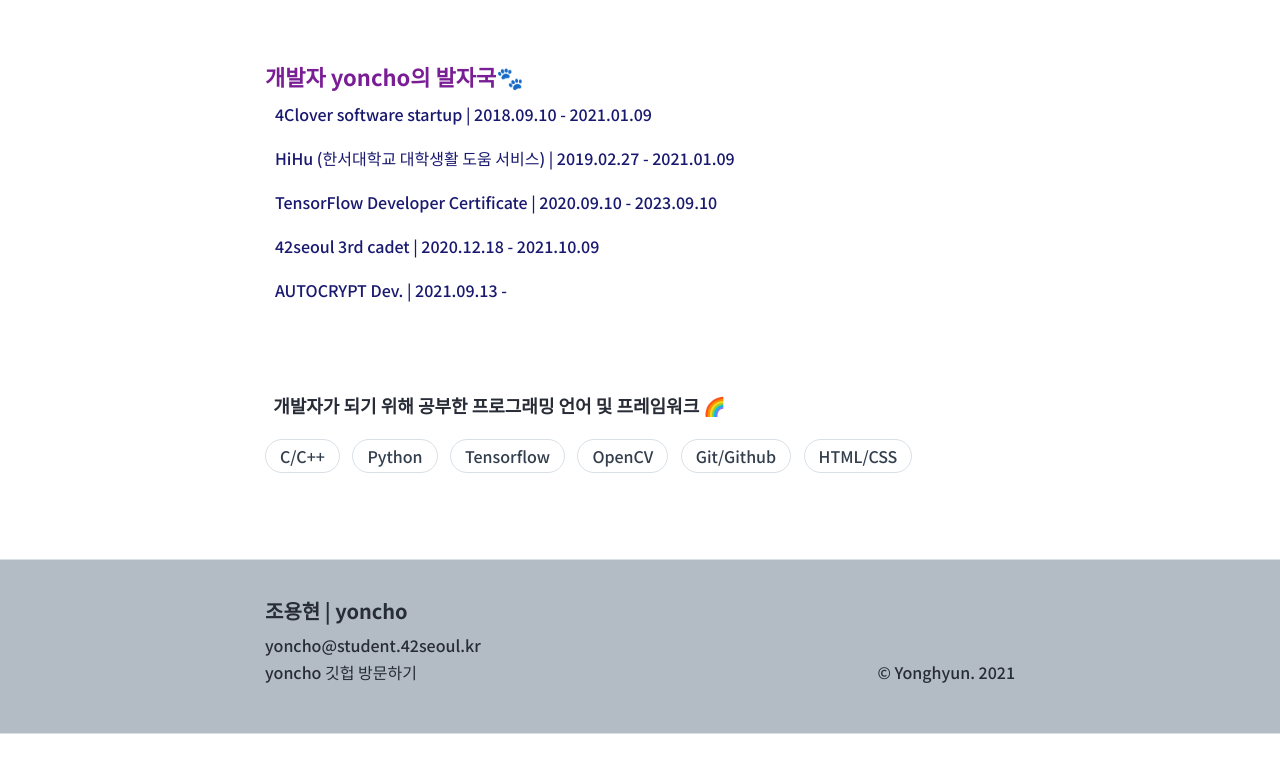
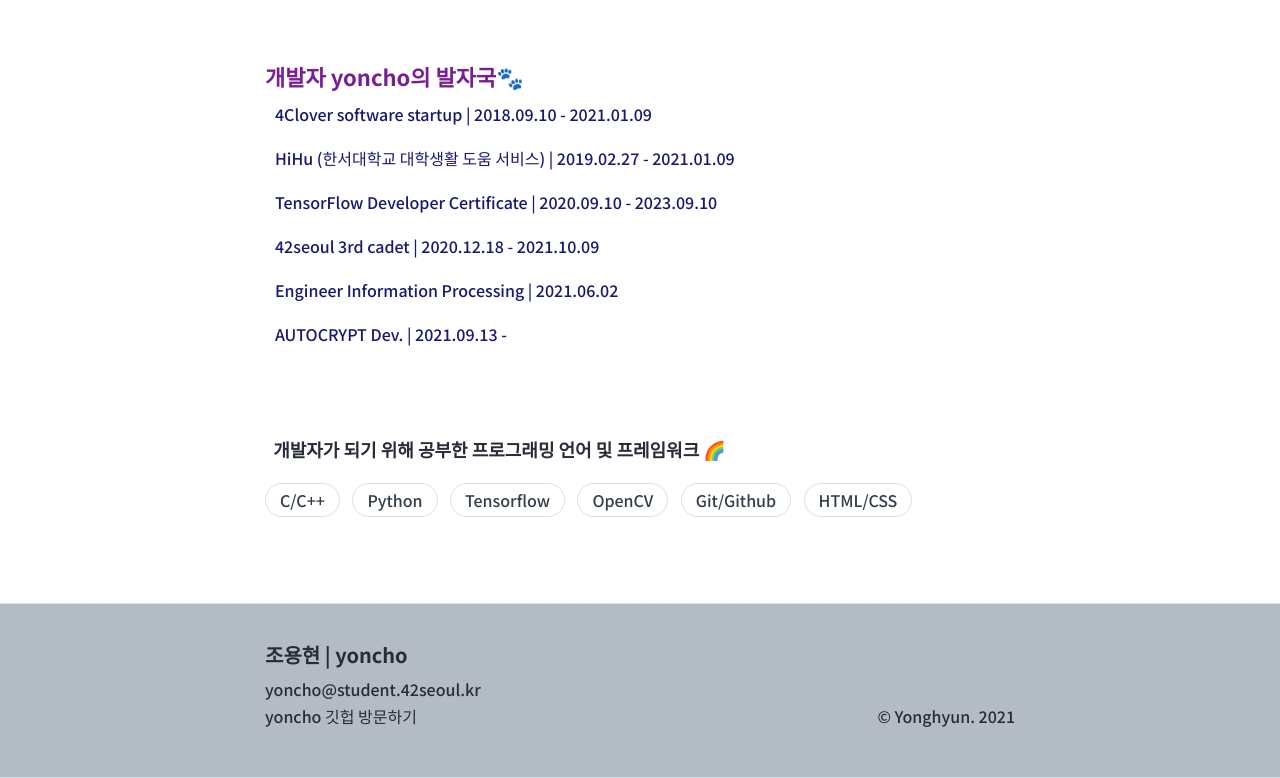
Before and after one commit to yoncho/yoncho.github.io, a Jekyll site: the page built from index.html, in a window 1280 px wide and 900 px high, scrolled down 724 px, cut to the strip 122-900 px from the top of the window. Built offline with Jekyll 4.4.1, drawn with Linux system fonts in a browser that asks for light colours; some web fonts are replaced; the list of posts is cut into pages by our own code; before the commit the page ends 1580 px from its top, so only the background shows below that.

Commit message:
2021.10.10

```diff
--- a/index.html
+++ b/index.html
@@ -46,6 +46,12 @@
     ><br/>
     <a
       class="intro-a"
+
+      target="_blank"
+      >Engineer Information Processing | 2021.06.02</a
+    ><br/>
+    <a
+      class="intro-a"
       href="https://www.autocrypt.co.kr/company"
       target="_blank"
       >AUTOCRYPT Dev. | 2021.09.13 - </a
--- a/private/index.html
+++ b/private/index.html
@@ -1,7 +1,7 @@
 ---
 layout: default
 title: "개인적 공부 기록지 💾"
-description: OpenCV, 컴퓨터비전을 품고있는 아이 | Object-Detection, 객체 검출 :D
+description: 개발자 yoncho 의 사적인 공부 기록 공간 :D
 main: true
 project-header: true
 ---
```
